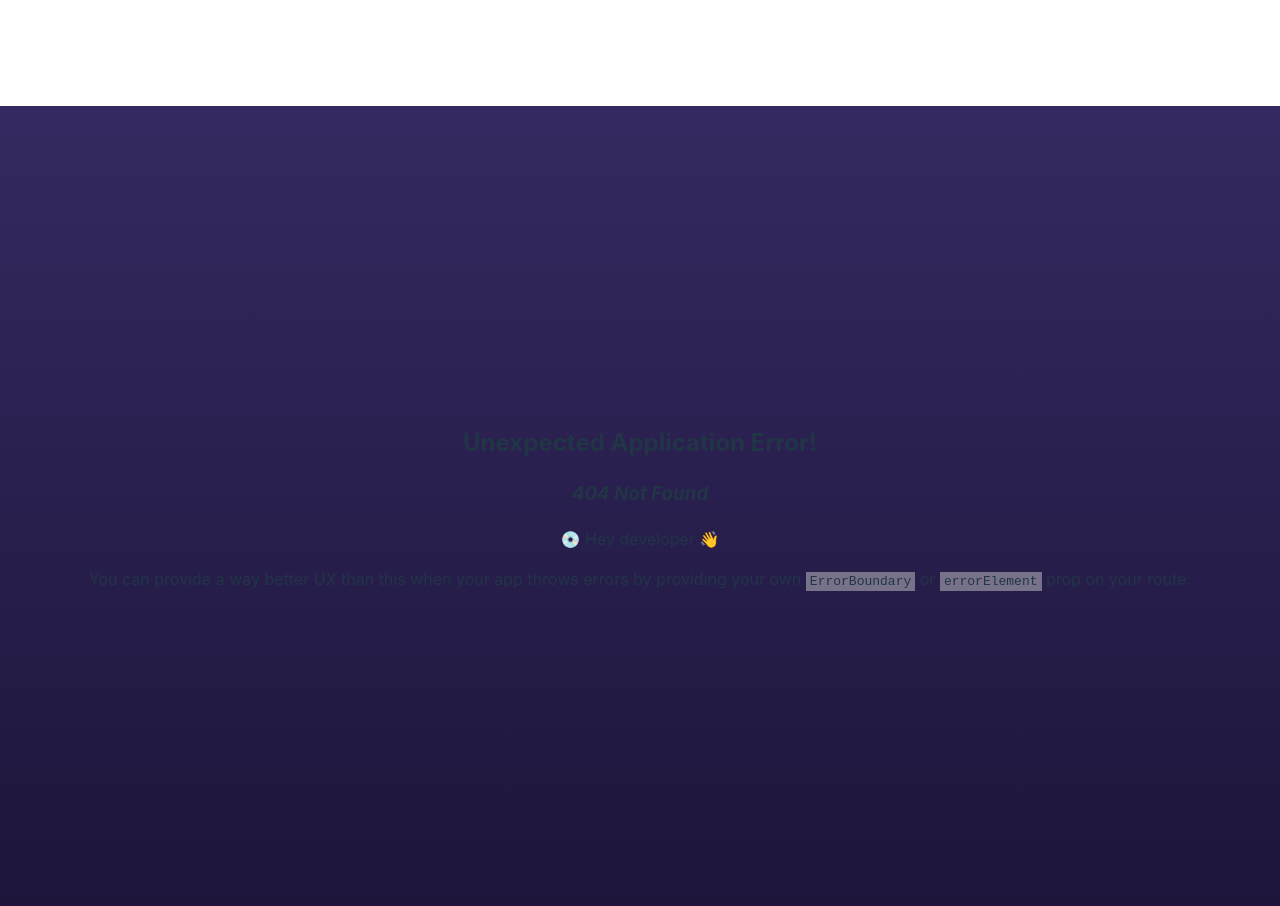
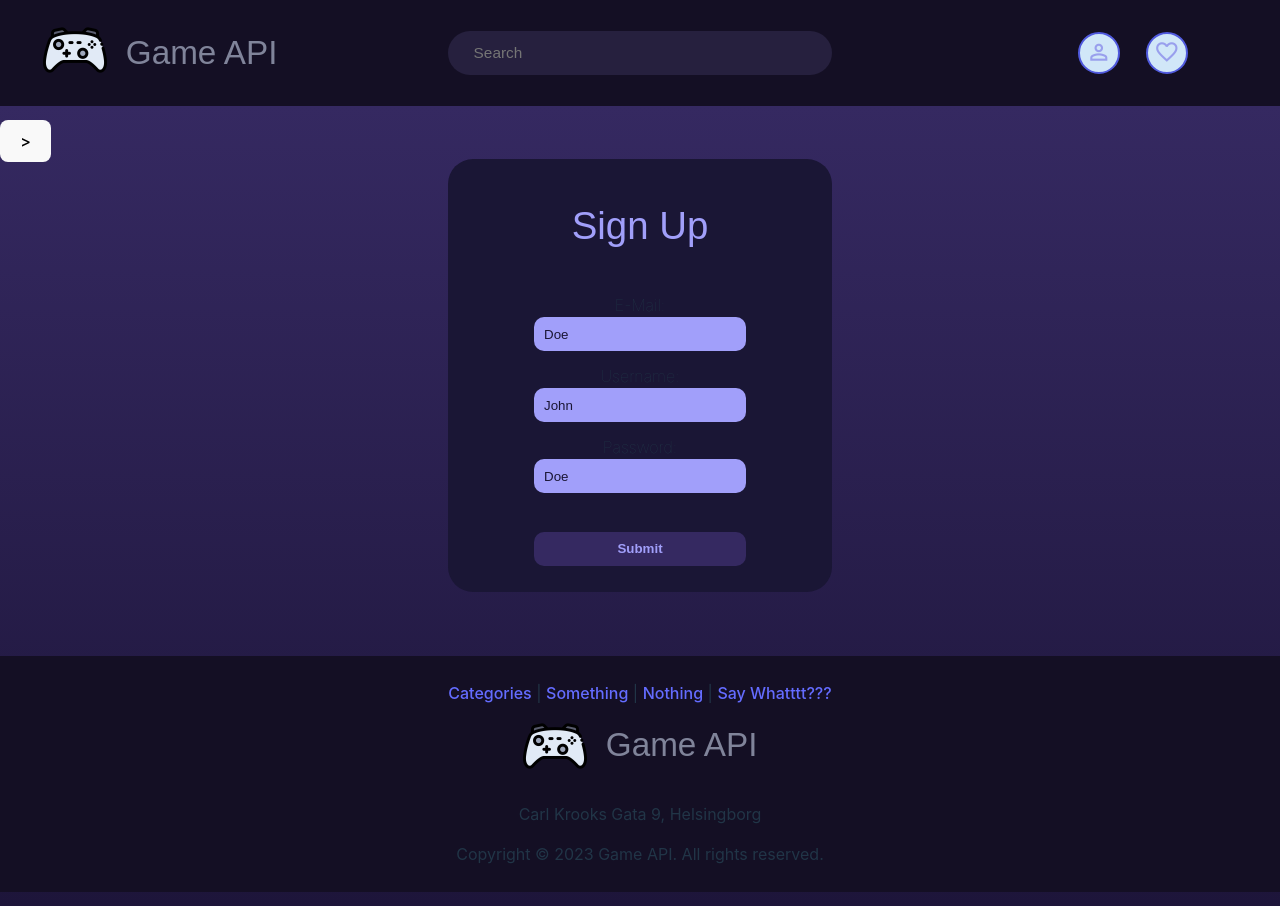
Before and after one commit to Eduard4002/steam-API-project, a React (Vite) app: page /signup in a window 1280 px wide. Before the commit this address had no page. Built offline with nearby package versions, Linux system fonts and the light colour scheme.

Commit message:
Header links and signup page

```diff
--- a/src/assets/components/header.jsx
+++ b/src/assets/components/header.jsx
@@ -31,8 +31,8 @@ function Header() {
     <>
       <nav className="navBar">
         <div className="leftNav">
-          <img src={Logo} alt="Logo" />
-          <h1>Game API</h1>
+          <Link to={""}><img src={Logo} alt="Logo" /></Link>
+          <Link to={""}><h1>Game API</h1></Link>
         </div>
         <div className="middleNav">
           <input
@@ -47,12 +47,12 @@ function Header() {
           <span className="material-symbols-outlined">favorite</span>
           <div className="profileMenu" id="profileMenu">
             <div className="profileMenuBtns">
-                <Link to={"/login"}><div>Log in</div></Link>
+                <Link to={"/login"}><div>Log In</div></Link>
+                <Link to={"/signup"}><div>Sign Up</div></Link>
                 <a href="#"><div>Profile</div></a>
-                <a href="#"><div>Log in</div></a>
                 <a href="#"><div>Something</div></a>
             </div>
-            <p>Dont have an account? <a href="">Sign up</a> to continue</p>
+            <p>Dont have an account? <Link to={"/signup"}>Sign Up</Link> to continue</p>
           </div>
         </div>
       </nav>
--- a/src/assets/css/header.css
+++ b/src/assets/css/header.css
@@ -23,11 +23,11 @@ html {
     justify-content: center;
     align-items: center;
 }
-.leftNav > img {
+.leftNav img {
     width: 5vw;
     height: 5vw;
 }
-.leftNav > h1 {
+.leftNav h1 {
     color: rgb(128,132,154);
     margin-left: 1.5vw;
     font-size: 2.6vw;
--- /dev/null
+++ b/src/assets/css/signUpPage.css
@@ -0,0 +1,48 @@
+body {
+    background: rgb(53,41,97);
+    background: linear-gradient(180deg, rgba(53,41,97,1) 0%, rgba(29,21,58,1) 100%);
+}
+.signUpDiv {
+    background-color: rgb(26,22,53);
+    border-radius: 25px;
+    margin: auto;
+    width: 30vw;
+}
+.signUpDiv > h3 {
+    color: rgb(161,159,250);
+    font-size: 3vw;
+    font-weight: lighter;
+    font-family: Arial, Helvetica, sans-serif;
+    padding-top: 3vw;
+}
+.signUpForm label {
+    font-size: 1.25vw;
+    font-weight: lighter;
+}
+.signUpForm input {
+    border-radius: 10px;
+    border: none;
+    margin-bottom: 1vw;
+    width: 50%;
+    padding: 0.75vw;
+    background-color: rgb(161,159,250);
+    color: rgb(26,22,53);
+}
+.signUpForm input[type=submit] {
+    background-color: rgb(53,41,97);
+    color: rgb(161,159,250);
+    font-weight: bold;
+    margin: 2vw;
+    width: 55%;
+}
+.signUpForm input[type=submit]:hover {
+    background-color: rgb(53,41,97);
+    color: rgb(161,159,250);
+    font-weight: bold;
+    margin: 2vw;
+    width: 55%;
+}
+.logInQ {
+    font-size: 1vw;
+    margin-top: 5vw;
+}
--- a/src/main.jsx
+++ b/src/main.jsx
@@ -15,6 +15,7 @@ import {
   Link,
 } from "react-router-dom";
 import LogIn from "./logInPage.jsx";
+import SignUp from "./signUpPage.jsx";
 
 const Wrapper = () => (
   <>
@@ -53,6 +54,10 @@ const router = createBrowserRouter([
         path: "/login",
         element: <LogIn />,
       },
+      {
+        path: "/signup",
+        element: <SignUp />,
+      },
     ],
   },
   {
--- /dev/null
+++ b/src/signUpPage.jsx
@@ -0,0 +1,22 @@
+import "./assets/css/signUpPage.css";
+
+function SignUp() {
+  return (
+    <>
+      <div className="signUpDiv">
+        <h3>Sign Up</h3>
+        <form action="" className="signUpForm">
+          <label>E-Mail:</label><br />
+          <input type="text" id="lname" name="lname" value="Doe"></input><br />
+          <label>Username:</label><br />
+          <input type="text" id="fname" name="fname" value="John"></input><br />
+          <label>Password:</label><br />
+          <input type="text" id="lname" name="lname" value="Doe"></input><br />
+          <input type="submit" value="Submit"></input><br />
+        </form>
+        <p className="logInQ"></p>
+      </div>
+    </>
+  );
+}
+export default SignUp;
```
